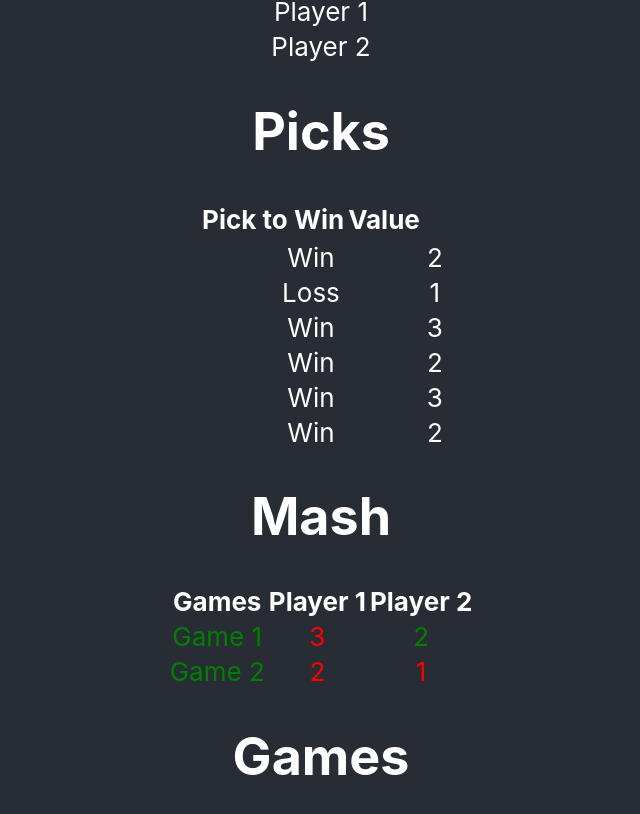
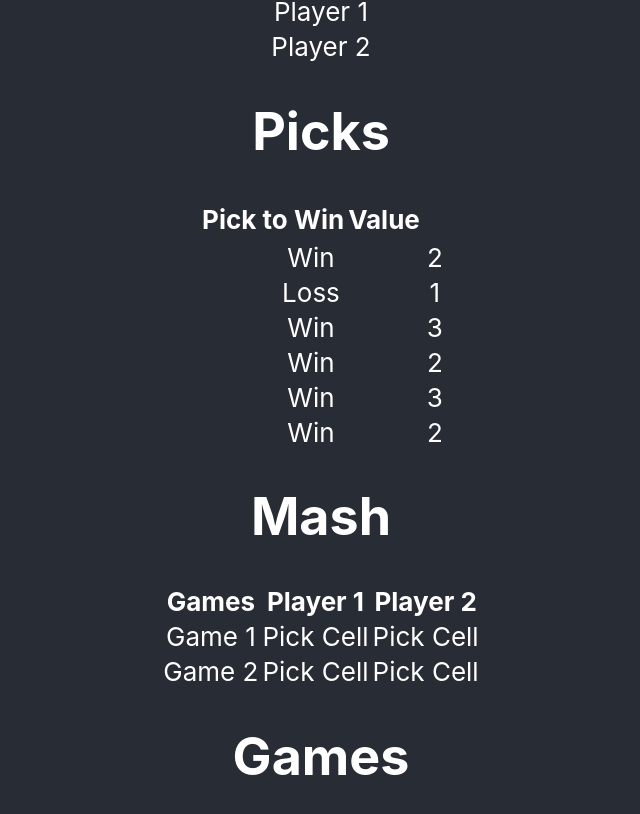
Before and after one commit to jschmitz/confidence-pool, a React (Create React App) app: page / in a window 1280 px wide. Shown: the part 914-1728 px from the top of the page, without its empty margins (319-959 px from the left). Built offline with nearby package versions, Linux system fonts and the light colour scheme.

Commit message:
Add conditional rendering for game and pick cells

```diff
--- a/src/App.tsx
+++ b/src/App.tsx
@@ -6,6 +6,7 @@ import picks from './picks.json';
 import players from './players.json';
 import Games from './Games';
 import mash from './mash.json';
+import Cell from './Cell';
 
 function App() {
   return (
@@ -69,8 +70,8 @@ function App() {
           <tbody>
             {mash.map(({id, cells}: any ) => (
               <tr key={id}>
-                  {cells.map(({id, game_name,pick_value, pick_result}: any) =>
-                    <td key={id} style={ pick_result ? {color:"red"}:{color: "green"} }>{game_name} {pick_value}</td>
+                  {cells.map(({id, game_name, pick_value, pick_result, pick_id}: any) =>
+                    <Cell isGame={ pick_id == null} gameName={game_name} />
                   )}
               </tr>
             ))}
--- /dev/null
+++ b/src/Cell.tsx
@@ -0,0 +1,16 @@
+import React, { FC } from 'react';
+import GameCell from './GameCell';
+import PickCell from './PickCell';
+
+interface Props {
+ isGame: boolean;
+ gameName: string;
+}
+
+const Cell: FC<Props> = ({ isGame, gameName }) => {
+  return (
+    isGame ? <GameCell gameName={gameName} /> : <PickCell />
+  );
+};
+
+export default Cell;
--- /dev/null
+++ b/src/GameCell.tsx
@@ -0,0 +1,15 @@
+import React, { FC } from 'react';
+
+interface GameProps {
+    gameName: string;
+}
+
+const GameCell: FC<GameProps> = ({ gameName }) => {
+  return (
+    <>
+      <td>{gameName}</td>
+    </>
+  );
+};
+
+export default GameCell;
--- /dev/null
+++ b/src/PickCell.tsx
@@ -0,0 +1,14 @@
+import React, { FC } from 'react';
+
+interface PickProps {
+}
+
+const PickCell: FC<PickProps> = ({ }) => {
+  return (
+    <>
+      <td>Pick Cell</td>
+    </>
+  );
+};
+
+export default PickCell;
```
